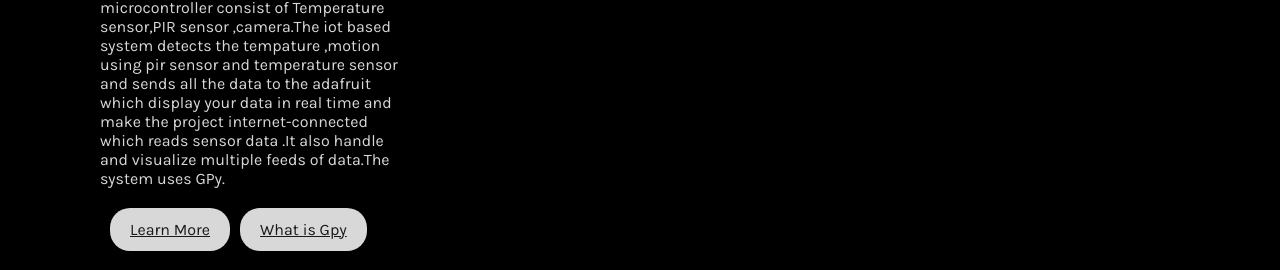
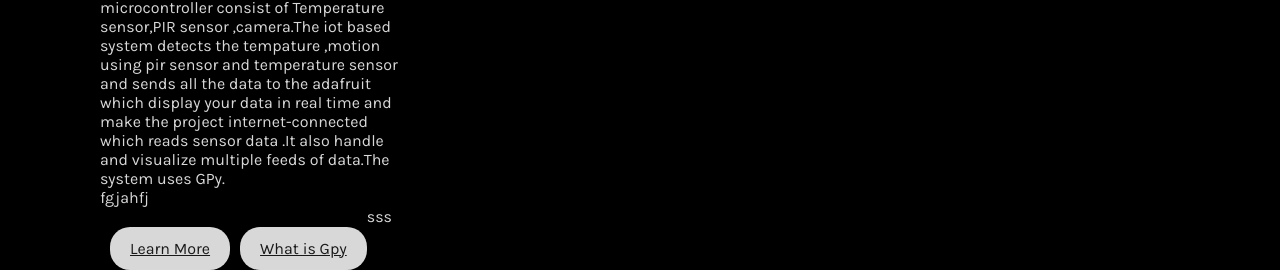
Before and after one commit to Eratos4/InternetProgramming-, a plain HTML site: page index.html in a window 1280 px wide. Shown: the part 673-943 px from the top of the page. Drawn offline with Linux system fonts and the light colour scheme.

Commit message:
Update index.html

```diff
--- a/index.html
+++ b/index.html
@@ -28,6 +28,9 @@
             <p>
                 The security system make use of wirless sensor network that collects data from different sensors which is powered by microcontroller consist of Temperature sensor,PIR sensor ,camera.The iot based system detects the tempature ,motion using pir sensor and temperature sensor and sends all the data to the adafruit which display your data in real time and make the project internet-connected which reads sensor data .It also handle and visualize multiple feeds of data.The system uses GPy.
             </p>
+           <p>
+             fgjahfj
+          </p>sss
             <a class="btns" href="#">Learn More</a>
             <a class="btns" href="https://docs.pycom.io/datasheets/development/gpy/">What is Gpy</a>
         </div>
```
